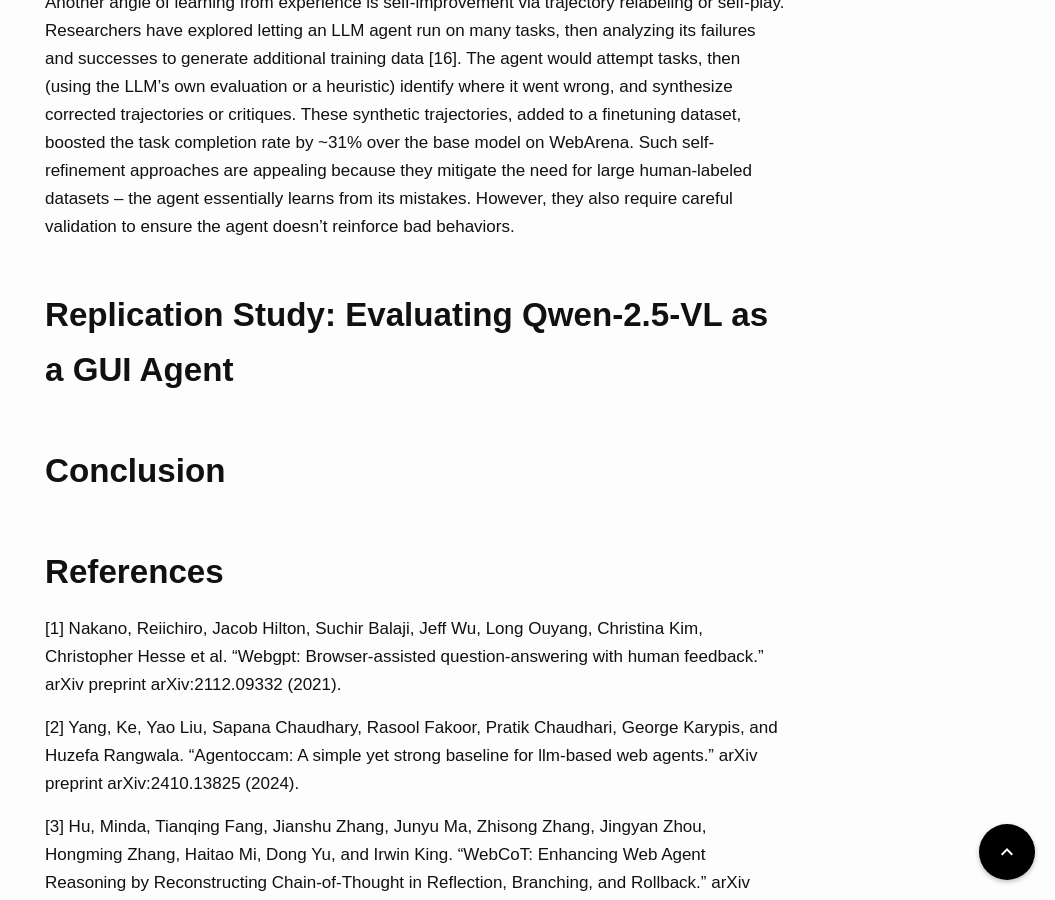
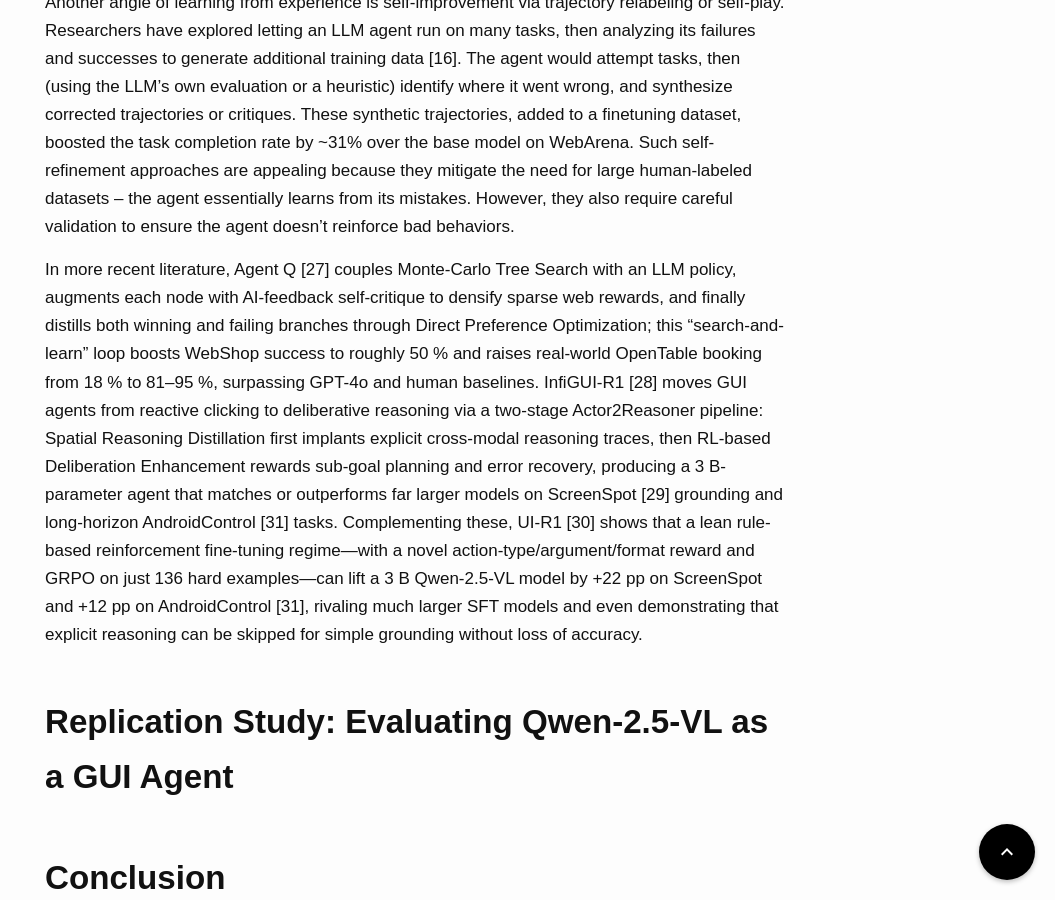
Before and after one commit to UCLAdeepvision/CS269-Projects-2025Spring, a Jekyll site: the page built from _posts/2025-06-03-student-27-WebAgent.md, in a window 1280 px wide and 900 px high, scrolled down 9905 px. Shown: the whole window, without its empty margins (225-1280 px from the left). Built offline with Jekyll 4.4.1, drawn with Linux system fonts in a browser that asks for light colours; some web fonts are replaced; comment, search, counter and statistics services are not loaded; some of the changed text lies outside the part shown.

Commit message:
RL section done

```diff
--- a/_posts/2025-06-03-student-27-WebAgent.md
+++ b/_posts/2025-06-03-student-27-WebAgent.md
@@ -119,6 +119,7 @@ While prompting and supervised fine-tuning have seen success, another thread of
 
 Another angle of learning from experience is self-improvement via trajectory relabeling or self-play. Researchers have explored letting an LLM agent run on many tasks, then analyzing its failures and successes to generate additional training data [16]. The agent would attempt tasks, then (using the LLM’s own evaluation or a heuristic) identify where it went wrong, and synthesize corrected trajectories or critiques. These synthetic trajectories, added to a finetuning dataset, boosted the task completion rate by ~31% over the base model on WebArena. Such self-refinement approaches are appealing because they mitigate the need for large human-labeled datasets – the agent essentially learns from its mistakes. However, they also require careful validation to ensure the agent doesn’t reinforce bad behaviors.
 
+In more recent literature, Agent Q [27] couples Monte-Carlo Tree Search with an LLM policy, augments each node with AI-feedback self-critique to densify sparse web rewards, and finally distills both winning and failing branches through Direct Preference Optimization; this “search-and-learn” loop boosts WebShop success to roughly 50 % and raises real-world OpenTable booking from 18 % to 81–95 %, surpassing GPT-4o and human baselines. InfiGUI-R1 [28] moves GUI agents from reactive clicking to deliberative reasoning via a two-stage Actor2Reasoner pipeline: Spatial Reasoning Distillation first implants explicit cross-modal reasoning traces, then RL-based Deliberation Enhancement rewards sub-goal planning and error recovery, producing a 3 B-parameter agent that matches or outperforms far larger models on ScreenSpot [29] grounding and long-horizon AndroidControl [31] tasks. Complementing these, UI-R1 [30] shows that a lean rule-based reinforcement fine-tuning regime—with a novel action-type/argument/format reward and GRPO on just 136 hard examples—can lift a 3 B Qwen-2.5-VL model by +22 pp on ScreenSpot and +12 pp on AndroidControl [31], rivaling much larger SFT models and even demonstrating that explicit reasoning can be skipped for simple grounding without loss of accuracy.
 
 
 ## Replication Study: Evaluating Qwen-2.5-VL as a GUI Agent
@@ -180,3 +181,13 @@ Another angle of learning from experience is self-improvement via trajectory rel
 [25] Zhang, Chaoyun, Liqun Li, Shilin He, Xu Zhang, Bo Qiao, Si Qin, Minghua Ma et al. "Ufo: A ui-focused agent for windows os interaction." arXiv preprint arXiv:2402.07939 (2024).
 
 [26] Agashe, Saaket, Jiuzhou Han, Shuyu Gan, Jiachen Yang, Ang Li, and Xin Eric Wang. "Agent s: An open agentic framework that uses computers like a human." arXiv preprint arXiv:2410.08164 (2024).
+
+[27] Putta, Pranav, Edmund Mills, Naman Garg, Sumeet Motwani, Chelsea Finn, Divyansh Garg, and Rafael Rafailov. "Agent q: Advanced reasoning and learning for autonomous ai agents." arXiv preprint arXiv:2408.07199 (2024).
+
+[28] Liu, Yuhang, Pengxiang Li, Congkai Xie, Xavier Hu, Xiaotian Han, Shengyu Zhang, Hongxia Yang, and Fei Wu. "Infigui-r1: Advancing multimodal gui agents from reactive actors to deliberative reasoners." arXiv preprint arXiv:2504.14239 (2025).
+
+[29] Li, Kaixin, Ziyang Meng, Hongzhan Lin, Ziyang Luo, Yuchen Tian, Jing Ma, Zhiyong Huang, and Tat-Seng Chua. "Screenspot-pro: Gui grounding for professional high-resolution computer use." arXiv preprint arXiv:2504.07981 (2025).
+
+[30] Lu, Zhengxi, Yuxiang Chai, Yaxuan Guo, Xi Yin, Liang Liu, Hao Wang, Han Xiao, Shuai Ren, Guanjing Xiong, and Hongsheng Li. "Ui-r1: Enhancing action prediction of gui agents by reinforcement learning." arXiv preprint arXiv:2503.21620 (2025).
+
+[31] Li, Wei, William Bishop, Alice Li, Chris Rawles, Folawiyo Campbell-Ajala, Divya Tyamagundlu, and Oriana Riva. "On the effects of data scale on computer control agents." arXiv e-prints (2024): arXiv-2406.
```
Also changed, not shown: 2 other files.
